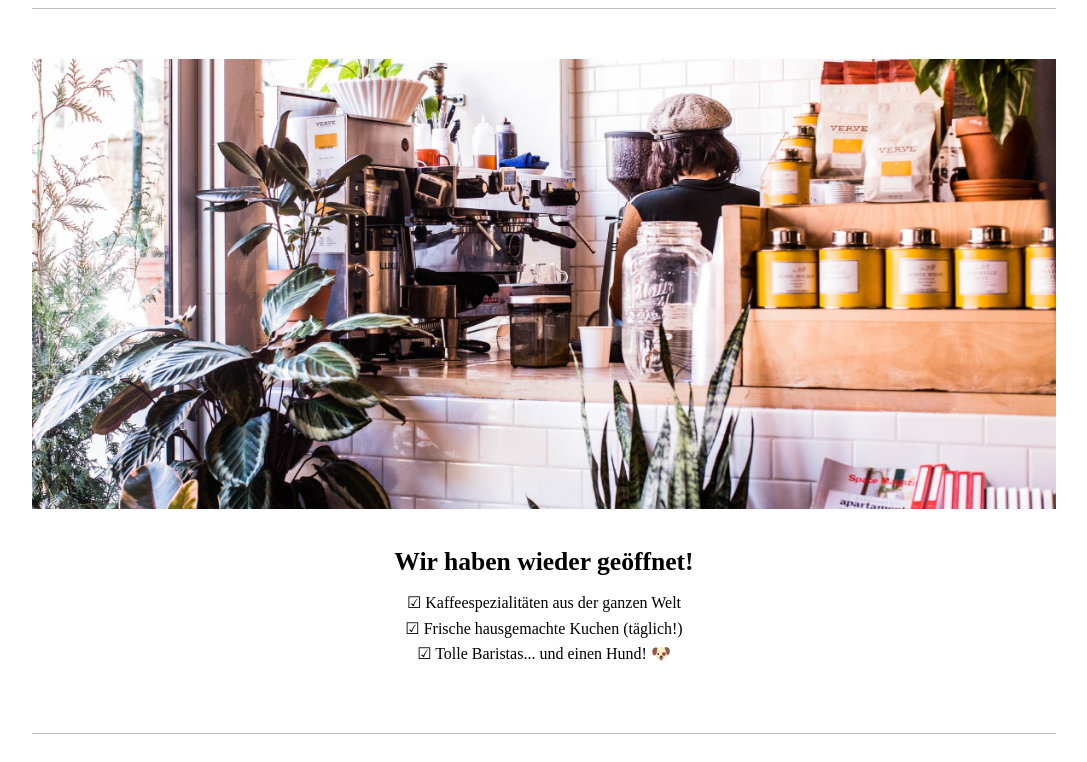
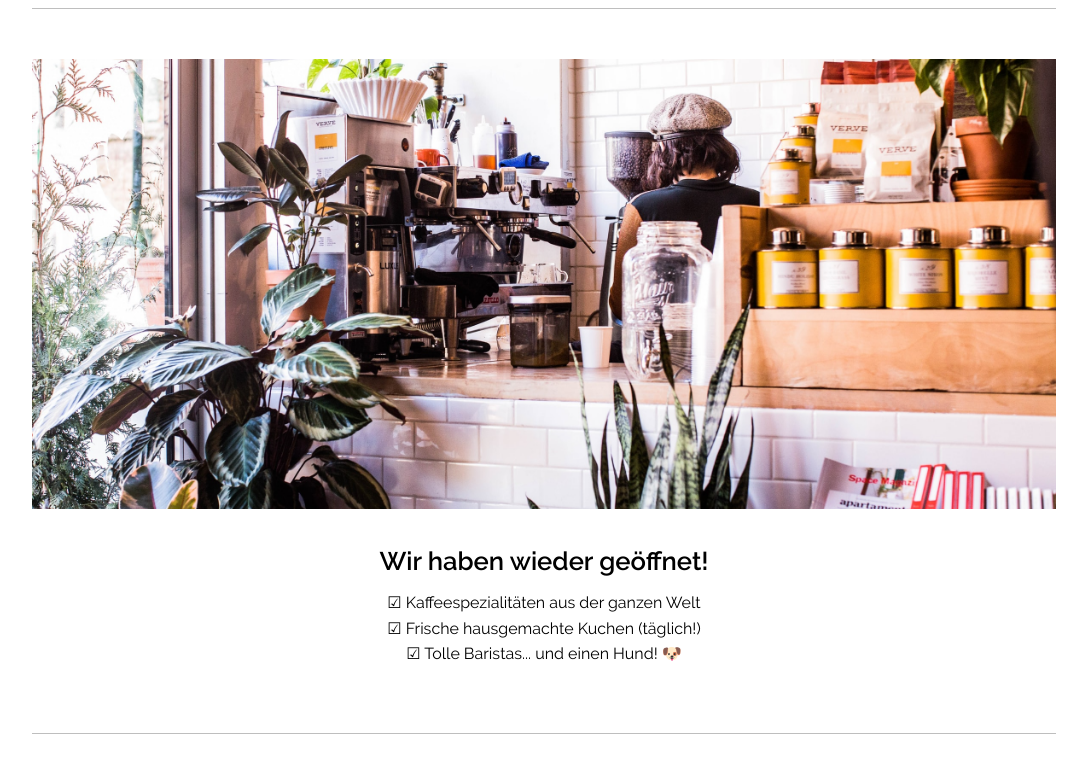
Before and after one commit to tramio/TOP-restaurant-page, a website built with webpack: page dist/index.html in a window 1280 px wide. Shown: the part 192-954 px from the top of the page, without its empty margins (96-1183 px from the left). Built offline with Linux system fonts and the light colour scheme.

Commit message:
Fix font loading via Webpack

```diff
--- a/src/style.css
+++ b/src/style.css
@@ -1,17 +1,20 @@
 @font-face {
-    font-family: 'MyFont';
-    src:    url("./fonts/Raleway-Regular.woff2") format("woff2"),
-            url("./fonts/Raleway-SemiBold.woff2") format("woff2"),
-            url("./fonts/Raleway-Bold.woff2") format("woff2");
+    font-family: "Raleway";
+    src:    url("./fonts/Raleway-Regular.woff2") format("woff2");
+    font-weight: 400;
+    font-style: normal;
+}
+@font-face {
+    font-family: "Raleway";
+    src:    url("./fonts/Raleway-SemiBold.woff2") format("woff2");
     font-weight: 600;
-    font-style: normal;
 }
 body {
     display: flex;
     flex-direction: column;
     justify-content: center;
     align-items: center;
-    font-family: "Raleway";
+    font-family: 'Raleway', sans-serif;
     line-height: 1.6em;
     text-align: justify;
 }
@@ -40,12 +43,14 @@ header {
     width: 80vw;
 }
 
+h1, h2 {
+    font-weight: 600;
+}
 h1 {
     text-align: left;
     font-size: 2.25rem;
     line-height: 2.5rem;
 }
-
 h2 {
     font-size: 1.6rem;
     margin: 0;
```
Also changed, not shown: dist/main.js, src/fonts/Raleway-Bold.woff2 (deleted).
